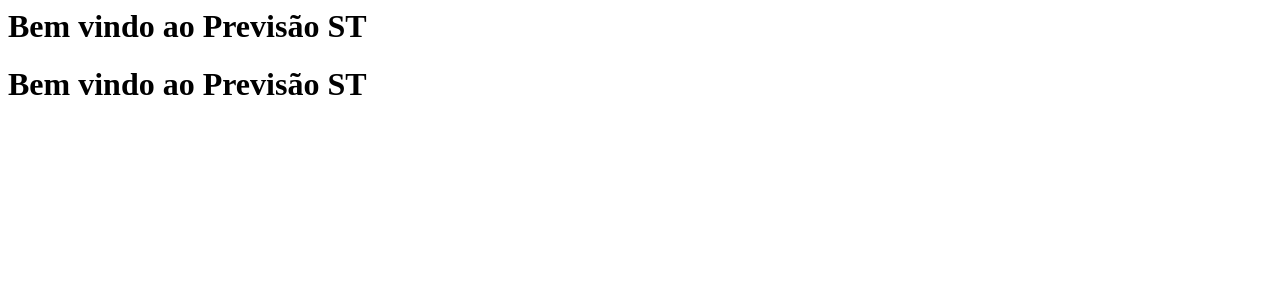
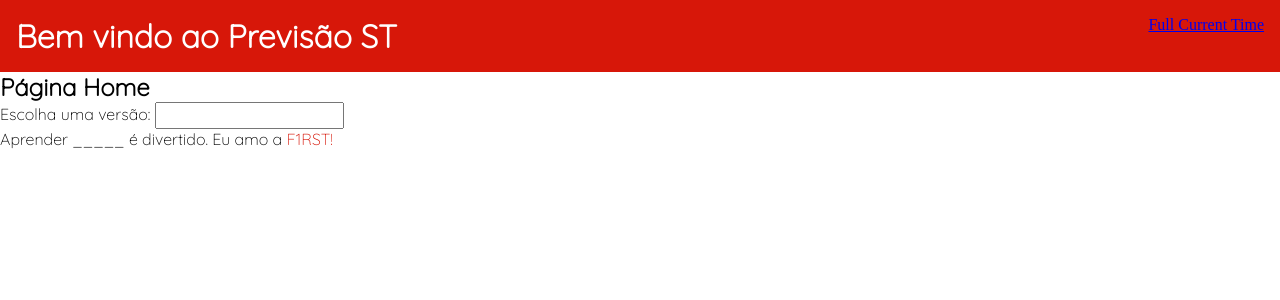
Before and after one commit to adlermo/angular-ivy-sample, an Angular app: page / in a window 1280 px wide. Shown: the top 300 px of the page. Built offline with nearby package versions, Linux system fonts and the light colour scheme.

Commit message:
Starting styles to my header and main styles.css

```diff
--- a/src/app/app-routing.module.ts
+++ b/src/app/app-routing.module.ts
@@ -1,8 +1,9 @@
 import { NgModule } from '@angular/core';
 import { RouterModule, Routes } from '@angular/router';
-import { AppComponent } from './app.component';
 
-const routes: Routes = [{ path: '', component: AppComponent }];
+import { HomeComponent } from './components/home/home.component';
+
+const routes: Routes = [{ path: '', component: HomeComponent }];
 
 @NgModule({
   imports: [RouterModule.forRoot(routes, { useHash: false })],
--- a/src/app/app.component.css
+++ b/src/app/app.component.css
@@ -1,16 +1,11 @@
-@import url('https://fonts.googleapis.com/css2?family=Quicksand:wght@300&family=Roboto:ital,wght@1,300&display=swap');
+.header {
+  display: flex;
+  width: 100%;
 
-:root {
-  --quick-sand: 'Quicksand', sans-serif;
-  --roboto: 'Roboto', sans-serif;
+  background-color: var(--rojo);
+  color: #fff;
+
+  padding: 1em;
+
+  justify-content: space-between;
 }
-
-p,
-h1,
-h2,
-h3,
-h4,
-h5,
-h6 {
-  font-family: var(--roboto);
-}
--- a/src/app/app.component.html
+++ b/src/app/app.component.html
@@ -1,5 +1,7 @@
-<header>
+<header class="header">
   <h1>Bem vindo ao Previsão ST</h1>
+
+  <a [routerLink]="['current']">Full Current Time</a>
 </header>
 
 <router-outlet></router-outlet>
--- a/src/app/app.component.ts
+++ b/src/app/app.component.ts
@@ -1,10 +1,8 @@
-import { Component, VERSION } from '@angular/core';
+import { Component } from '@angular/core';
 
 @Component({
   selector: 'my-app',
   templateUrl: './app.component.html',
   styleUrls: ['./app.component.css'],
 })
-export class AppComponent {
-  name = 'Angular ' + VERSION.major;
-}
+export class AppComponent {}
--- a/src/app/components/home/home.component.css
+++ b/src/app/components/home/home.component.css
@@ -0,0 +1,7 @@
+input {
+  padding: 0.3em;
+}
+
+p > span {
+  color: var(--rojo);
+}
--- a/src/app/components/home/home.component.html
+++ b/src/app/components/home/home.component.html
@@ -1 +1,22 @@
-<p>home works!</p>
+<section>
+  <h2>Página Home</h2>
+
+  <label for="languages">Escolha uma versão: </label>
+  <input
+    type="text"
+    list="languages"
+    [(ngModel)]="language"
+    (change)="chooseLanguage($event)"
+  />
+
+  <datalist id="languages">
+    <option *ngFor="let v of languageList" [value]="v.name">
+      {{ v.name }}
+    </option>
+  </datalist>
+
+  <p>
+    Aprender {{ !language ? '_____' : language }} é divertido. Eu amo a
+    <span>F1RST!</span>
+  </p>
+</section>
--- a/src/app/components/home/home.component.ts
+++ b/src/app/components/home/home.component.ts
@@ -1,15 +1,30 @@
-import { Component, OnInit } from '@angular/core';
+import { Component } from '@angular/core';
 
 @Component({
   selector: 'app-home',
   templateUrl: './home.component.html',
-  styleUrls: ['./home.component.css']
+  styleUrls: ['./home.component.css'],
 })
-export class HomeComponent implements OnInit {
+export class HomeComponent {
+  public language: string;
 
-  constructor() { }
+  public languageList = [
+    { id: 1, name: 'JavaScript' },
+    { id: 2, name: 'Java' },
+    { id: 3, name: 'Python' },
+    { id: 4, name: 'R' },
+    { id: 5, name: 'TypeScript' },
+    { id: 5, name: 'Cobol' },
+    { id: 5, name: 'C/C++' },
+    { id: 5, name: 'Matlab' },
+    { id: 5, name: 'Angular' },
+  ];
 
-  ngOnInit(): void {
+  constructor() {}
+
+  public chooseLanguage(e): void {
+    let find = this.languageList.find((x) => x?.name === e.target.value);
+
+    this.language = find.name;
   }
-
 }
--- a/src/styles.css
+++ b/src/styles.css
@@ -1 +1,31 @@
 /* Add application styles & imports to this file! */
+
+@import url('https://fonts.googleapis.com/css2?family=Quicksand:wght@300&family=Roboto:ital,wght@1,300&display=swap');
+
+:root {
+  --quick-sand: 'Quicksand', sans-serif;
+  --roboto: 'Roboto', sans-serif;
+  --rojo: #d71709;
+  --celadon: #a9e5bb;
+  --blond: #fcf6b1;
+  --yellow: #f7b32b;
+  --dark: #2d1e2f;
+  --sapphire: #255f85;
+}
+
+* {
+  box-sizing: border-box;
+  padding: 0;
+  margin: 0;
+}
+
+label,
+p,
+h1,
+h2,
+h3,
+h4,
+h5,
+h6 {
+  font-family: var(--quick-sand);
+}
```
Also changed, not shown: src/app/app.module.ts (+9 -2 lines), src/app/shared/shared.module.ts (+2 -6 lines).
